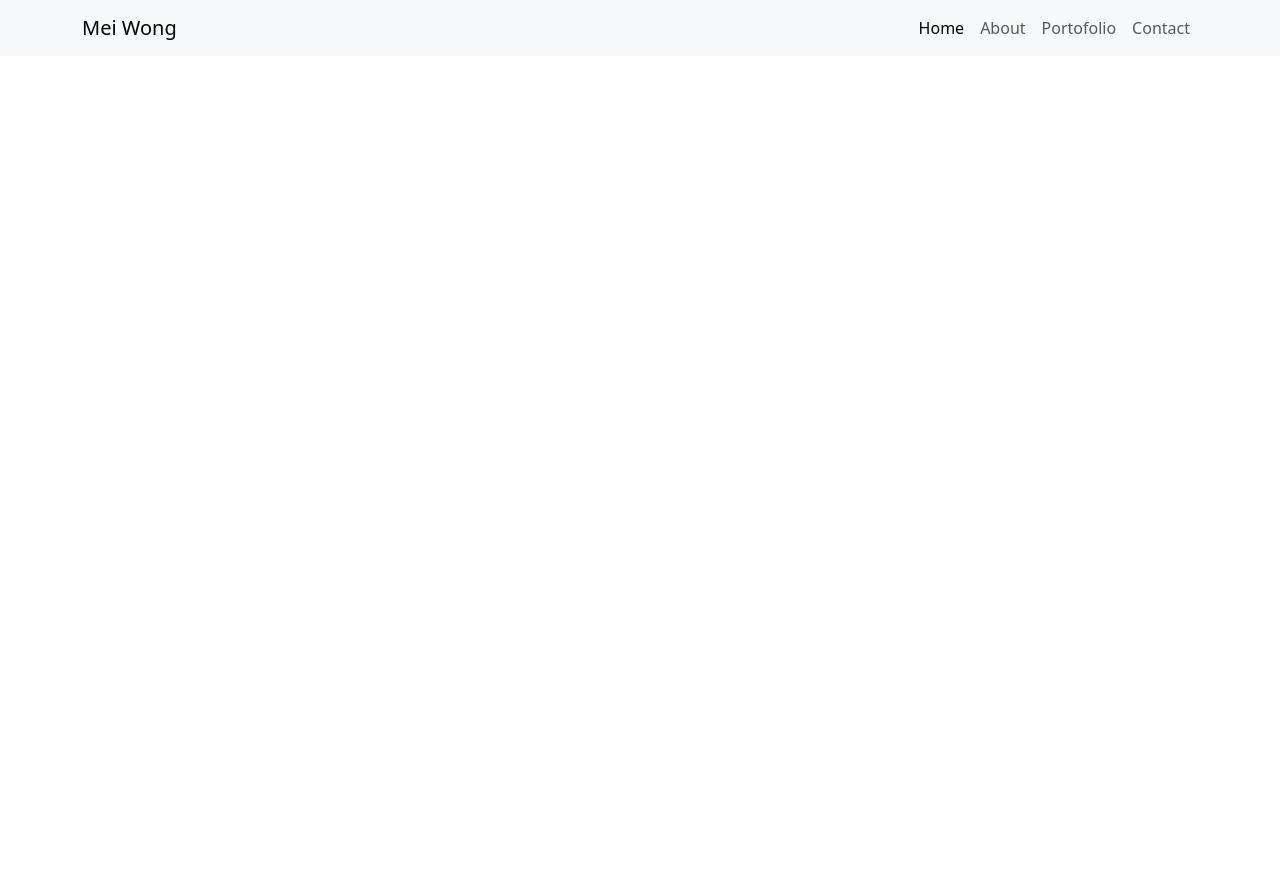
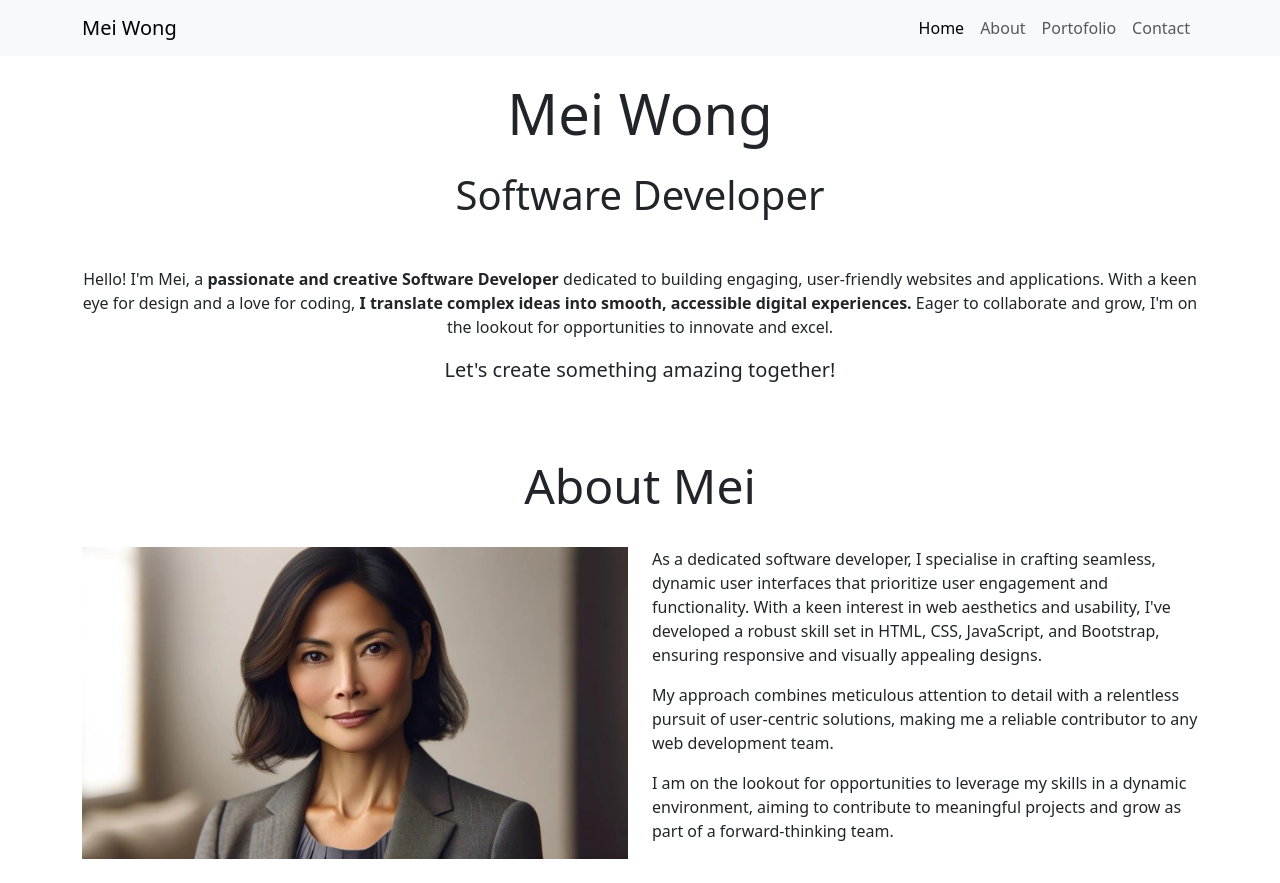
Before and after one commit to 11florin/bootstrap, a plain HTML site: page index.html in a window 1280 px wide. Before the commit the page ends 800 px from the top, so only its background shows below. Drawn offline with nearby package versions, Linux system fonts and the light colour scheme.

Commit message:
Add about section

```diff
--- a/index.html
+++ b/index.html
@@ -51,6 +51,72 @@
       </div>
     </nav>
 
+
+    <!-- header -->
+<header id="hero" class="container">
+    <!-- section with hero image -->
+    <section class="row">
+        <!-- text-center class used to centre all text inside column -->
+        <div class="col-12 text-center">
+            <h1 class="display-4 my-4">Mei Wong</h1>
+            <!-- mb-5 gives extra margin spacing under subheading -->
+            <h2 class="display-6 mb-5">Software Developer</h2>
+            <p>
+                Hello! I'm Mei, a
+                <strong>passionate and creative Software Developer</strong>
+                dedicated to building engaging, user-friendly websites and
+                applications. With a keen eye for design and a love for coding,
+                <strong>I translate complex ideas into smooth, accessible digital
+                    experiences.</strong>
+                Eager to collaborate and grow, I'm on the lookout for opportunities
+                to innovate and excel.
+            </p>
+            <!-- mb-5 gives extra margin spacing under lead text -->
+            <p class="lead mb-5">Let's create something amazing together!</p>
+        </div>
+    </section>
+</header>
+
+<!-- main content -->
+<main>
+    <!-- About section links to #about href in navbar -->
+    <section id="about" class="container">
+        <div class="row">
+            <!-- my-4 used to add top and bottom margin to heading -->
+            <div class="col-12 text-center my-4">
+                <h2 class="display-5">About Mei</h2>
+            </div>
+            <!-- mb-4 used to add margin under image -->
+            <div class="col-12 col-md-6 mb-4">
+                <!-- img-fluid class makes the image responsive to its container -->
+                <img src="assets/images/mei-wong.webp" class="img-fluid" alt="Mei Wong">
+            </div>
+            <!-- mb-4 used to add margin under text -->
+            <div class="col-12 col-md-6 mb-4">
+                <p>
+                    As a dedicated software developer, I specialise in crafting
+                    seamless, dynamic user interfaces that prioritize user engagement
+                    and functionality. With a keen interest in web aesthetics and
+                    usability, I've developed a robust skill set in HTML, CSS,
+                    JavaScript, and Bootstrap, ensuring responsive and visually
+                    appealing designs.
+                </p>
+                <p>
+                    My approach combines meticulous attention to detail with a
+                    relentless pursuit of user-centric solutions, making me a reliable
+                    contributor to any web development team.
+                </p>
+                <p>
+                    I am on the lookout for opportunities to leverage my skills in a
+                    dynamic environment, aiming to contribute to meaningful projects
+                    and grow as part of a forward-thinking team.
+                </p>
+            </div>
+        </div>
+    </section>
+    <!-- portfolio section starts here -->
+
+</main>
     <!-- Bootstrap JS script -->
     <script
       src="https://cdn.jsdelivr.net/npm/bootstrap@5.3.8/dist/js/bootstrap.bundle.min.js"
```
Also changed, not shown: assets/images/bmi-calculator.webp (added), assets/images/math-wiz.webp (added), assets/images/mei-wong.webp (added), assets/images/wags-and-walks.webp (added), assets/images/we-wellness.webp (added).
